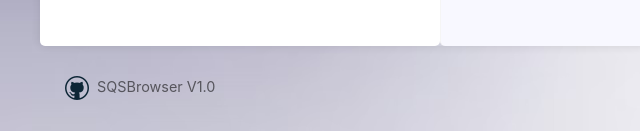
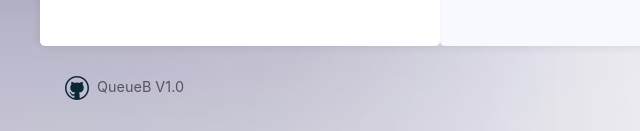
Before and after one commit to AKSarav/QueueB, an Electron app: page index.html in a window 1040 px wide. Shown: the part 669-800 px from the top of the page, 0-640 px from the left. Drawn offline with nearby package versions, Linux system fonts and the light colour scheme; no server answers.

Commit message:
QueueB branding Changes

```diff
--- a/index.html
+++ b/index.html
@@ -439,7 +439,7 @@
       <div class="row">
         <div class="col-md-6">
 
-        <p id="footer-link"><a href="https://github.com/aksarav/sqsbrowser"><img src="./assets/github.png" alt="github"> &nbsp; SQSBrowser V1.0</a>
+        <p id="footer-link"><a href="https://github.com/AKSarav/QueueB"><img src="./assets/github.png" alt="github"> &nbsp; QueueB V1.0</a>
         </p>
         </div>
         <div class="col-md-6">
--- a/package.json
+++ b/package.json
@@ -9,9 +9,9 @@
     "dist": "electron-builder"
   },
   "build": {
-    "appId": "com.gritfy.sqsbrowser",
+    "appId": "com.gritfy.QueueB",
     "mac": {
-      "category": "sqsbrowser cloud productivity app"
+      "category": "QueueB cloud productivity app"
     }
   },
   "keywords": [
```
Also changed, not shown: 1 other file.
